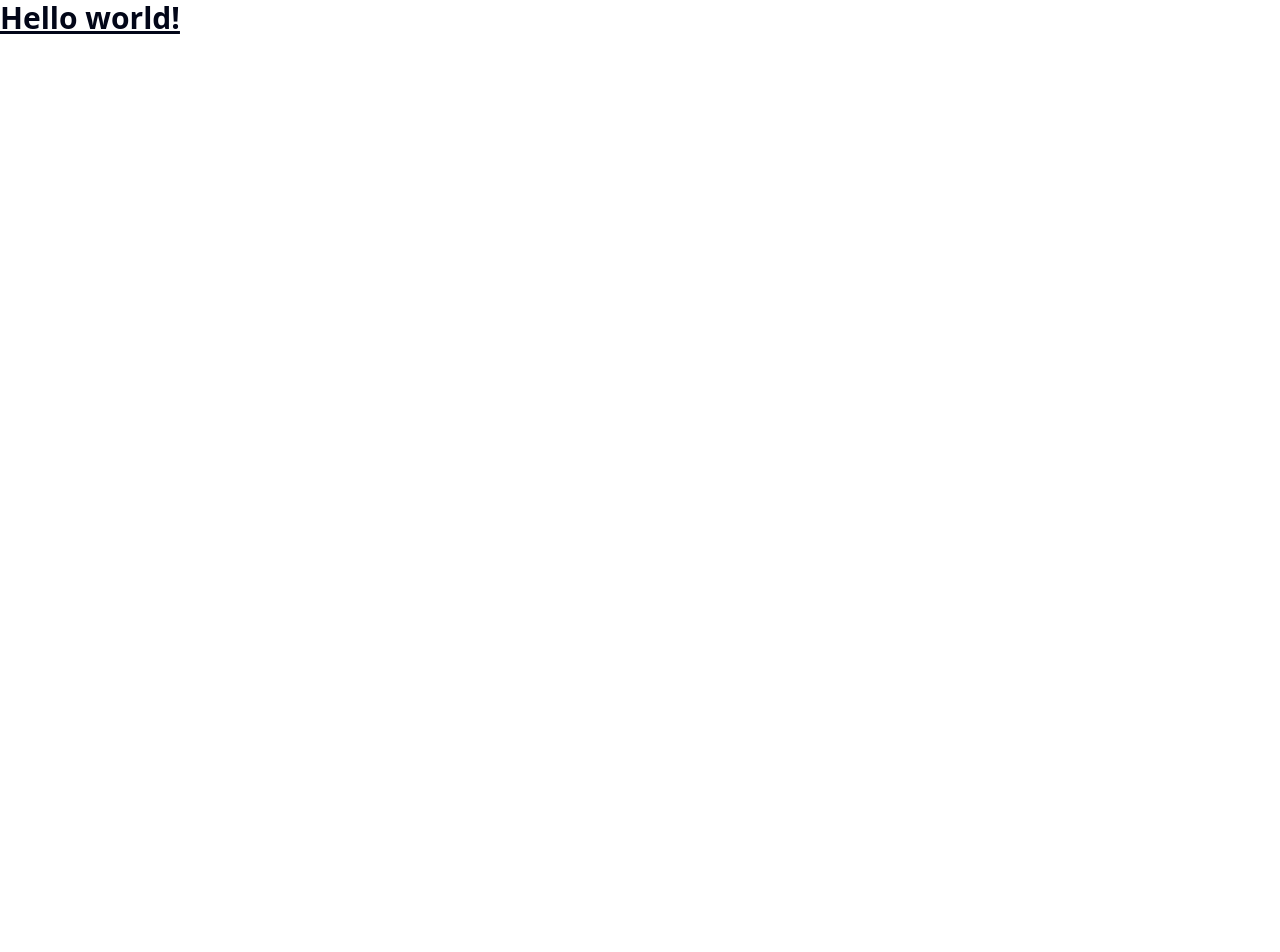
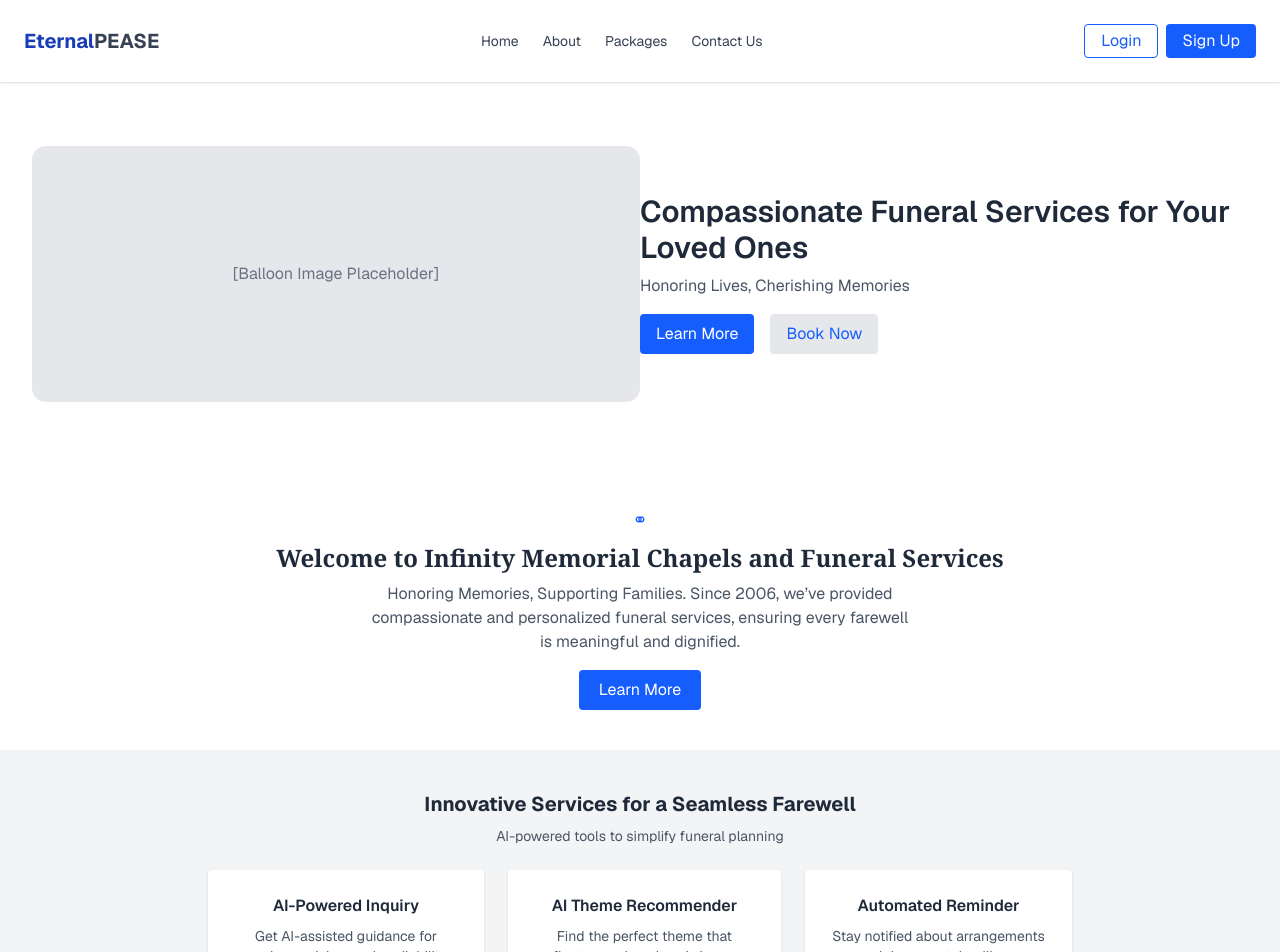
Before and after one commit to Spod101/EternalpEASE_sample, a Next.js app: page / in a window 1280 px wide. Shown: the top 952 px of the page. Before the commit the page ends 800 px from the top, so only its background shows below. Built offline with nearby package versions, Linux system fonts and the light colour scheme.

Commit message:
homepage

```diff
--- a/app/page.tsx
+++ b/app/page.tsx
@@ -1,7 +1,120 @@
-export default function Home() {
+import React from 'react';
+
+const HomePage = () => {
   return (
-    <h1 className="text-3xl font-bold underline">
-      Hello world!
-    </h1>
+    <div className="font-sans text-gray-800">
+
+      {/* Hero Section */}
+      <section className="bg-white">
+        <nav className="flex justify-between items-center p-6 shadow">
+          <h1 className="text-xl font-bold text-blue-800">Eternal<span className="text-gray-700">PEASE</span></h1>
+          <ul className="hidden md:flex gap-6 text-sm text-gray-700">
+            <li>Home</li>
+            <li>About</li>
+            <li>Packages</li>
+            <li>Contact Us</li>
+          </ul>
+          <div className="flex gap-2">
+            <button className="border border-blue-600 text-blue-600 px-4 py-1 rounded hover:bg-blue-50">Login</button>
+            <button className="bg-blue-600 text-white px-4 py-1 rounded hover:bg-blue-700">Sign Up</button>
+          </div>
+        </nav>
+
+        <div className="flex flex-col md:flex-row items-center justify-between px-8 py-16 max-w-7xl mx-auto">
+          {/* Placeholder for balloon image */}
+          <div className="w-full md:w-1/2 h-64 bg-gray-200 rounded-xl flex items-center justify-center mb-6 md:mb-0">
+            <span className="text-gray-500">[Balloon Image Placeholder]</span>
+          </div>
+          <div className="text-center md:text-left md:w-1/2">
+            <h2 className="text-3xl font-semibold mb-2">Compassionate Funeral Services for Your Loved Ones</h2>
+            <p className="text-gray-600 mb-4">Honoring Lives, Cherishing Memories</p>
+            <div className="flex gap-4 justify-center md:justify-start">
+              <button className="bg-blue-600 text-white px-4 py-2 rounded">Learn More</button>
+              <button className="bg-gray-200 text-blue-600 px-4 py-2 rounded">Book Now</button>
+            </div>
+          </div>
+        </div>
+      </section>
+
+      {/* Intro Section */}
+      <section className="text-center py-10">
+        <h3 className="text-lg text-blue-600 mb-2">⚭</h3>
+        <h2 className="text-2xl font-serif font-semibold mb-2">Welcome to Infinity Memorial Chapels and Funeral Services</h2>
+        <p className="text-gray-600 max-w-xl mx-auto px-4">
+          Honoring Memories, Supporting Families. Since 2006, we’ve provided compassionate and personalized funeral services, ensuring every farewell is meaningful and dignified.
+        </p>
+        <button className="mt-4 bg-blue-600 text-white px-5 py-2 rounded">Learn More</button>
+      </section>
+
+      {/* AI Services */}
+      <section className="py-10 bg-gray-100">
+        <h2 className="text-center text-xl font-bold mb-2">Innovative Services for a Seamless Farewell</h2>
+        <p className="text-center text-gray-600 mb-6 text-sm">AI-powered tools to simplify funeral planning</p>
+        <div className="flex flex-col md:flex-row justify-center gap-6 max-w-4xl mx-auto px-4">
+          <div className="bg-white p-6 rounded shadow text-center">
+            <h4 className="font-semibold mb-2">AI-Powered Inquiry</h4>
+            <p className="text-sm text-gray-600">Get AI-assisted guidance for services, pricing, and availability.</p>
+          </div>
+          <div className="bg-white p-6 rounded shadow text-center">
+            <h4 className="font-semibold mb-2">AI Theme Recommender</h4>
+            <p className="text-sm text-gray-600">Find the perfect theme that reflects your loved one&apos;s journey.</p>
+          </div>
+          <div className="bg-white p-6 rounded shadow text-center">
+            <h4 className="font-semibold mb-2">Automated Reminder</h4>
+            <p className="text-sm text-gray-600">Stay notified about arrangements and document deadlines.</p>
+          </div>
+        </div>
+      </section>
+
+      {/* Package Section */}
+      <section className="py-10 px-4 text-center bg-white">
+        <h2 className="text-2xl font-bold mb-4">Packages</h2>
+        <p className="text-gray-600 mb-6">Explore various packages to suit your family&apos;s needs</p>
+        <div className="grid md:grid-cols-2 gap-6 max-w-5xl mx-auto">
+          <div className="bg-blue-200 p-6 rounded shadow">[Package A Placeholder]</div>
+          <div className="bg-blue-200 p-6 rounded shadow">[Package B Placeholder]</div>
+          <div className="bg-blue-200 p-6 rounded shadow">[Package C Placeholder]</div>
+          <div className="bg-blue-200 p-6 rounded shadow">[Package D Placeholder]</div>
+        </div>
+      </section>
+
+      {/* Personalized Themes */}
+      <section className="py-10 bg-gray-100 px-4 text-center">
+        <h2 className="text-xl font-bold mb-2">Personalized Themes, Effortlessly Chosen</h2>
+        <p className="text-gray-600 max-w-lg mx-auto mb-4">Let our AI Theme Recommender help you pick the most fitting theme for your farewell tribute.</p>
+        <button className="bg-blue-600 text-white px-6 py-2 rounded-full">Swipe to Talk</button>
+        <div className="flex justify-center mt-4">
+          <div className="w-32 h-32 bg-gray-300 rounded-full flex items-center justify-center">
+            <span className="text-gray-500">[Bot Placeholder]</span>
+          </div>
+        </div>
+      </section>
+
+      {/* Contact Section */}
+      <section className="py-10 px-4 text-white bg-blue-800">
+        <div className="max-w-4xl mx-auto grid md:grid-cols-2 gap-6">
+          <div>
+            <h3 className="text-xl font-bold mb-4">Contact Us</h3>
+            <form className="flex flex-col gap-4">
+              <input type="text" placeholder="Full Name" className="p-2 rounded text-black" />
+              <input type="email" placeholder="Email" className="p-2 rounded text-black" />
+              <textarea placeholder="Message" className="p-2 rounded text-black" />
+              <button type="submit" className="bg-white text-blue-800 font-semibold py-2 px-4 rounded">Contact Us</button>
+            </form>
+          </div>
+          <div className="flex flex-col justify-center">
+            <p className="mb-2"><strong>Contact:</strong> InfinityChap@gmail.com</p>
+            <p><strong>Based in:</strong> Tuguegarao City, Cagayan</p>
+          </div>
+        </div>
+      </section>
+
+      {/* Footer */}
+      <footer className="bg-blue-900 text-white text-xs p-4 text-center">
+        <p>EternalPEASE &copy; {new Date().getFullYear()} | Terms | Services | Support</p>
+      </footer>
+    </div>
   );
-}
+};
+
+export default HomePage;
```
